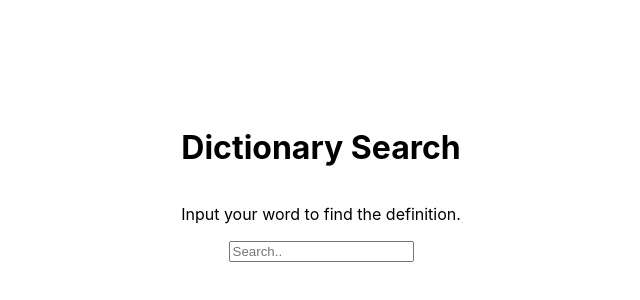
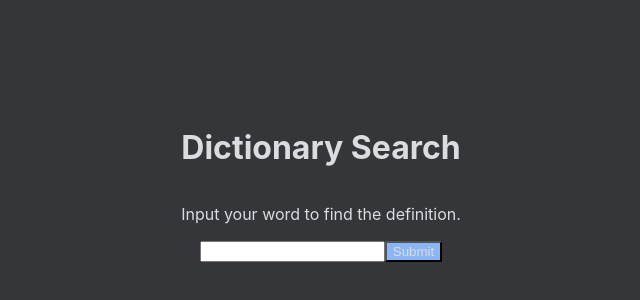
Before and after one commit to joncode1/dictionary, a Next.js app: page / in a window 1280 px wide. Shown: the part 216-516 px from the top of the page, without its empty margins (319-959 px from the left). Built offline with nearby package versions, Linux system fonts and the light colour scheme.

Commit message:
v1.2
added styling

```diff
--- a/pages/index.js
+++ b/pages/index.js
@@ -1,5 +1,5 @@
 import Head from 'next/head'
-import styles from '../styles/Home.module.css'
+import styles from '../styles/index.module.css'
 
 export default function Home() {
   return (
@@ -11,9 +11,12 @@ export default function Home() {
         <h1>Dictionary Search</h1>
         <p>Input your word to find the definition.</p>
 
-        <div className="topnav">
-            <input type="text" placeholder="Search.."/>
-        </div>
+        <form>
+            <label>
+                <input type="text" name="word" />
+            </label>
+            <input className={styles.inputcolor} type="submit" value="Submit" />
+        </form>
     </div>
   )
 }
--- a/styles/globals.css
+++ b/styles/globals.css
@@ -4,13 +4,16 @@ body {
   margin: 0;
   font-family: -apple-system, BlinkMacSystemFont, Segoe UI, Roboto, Oxygen,
     Ubuntu, Cantarell, Fira Sans, Droid Sans, Helvetica Neue, sans-serif;
+  background-color: #35363A;
 }
 
 a {
   color: inherit;
   text-decoration: none;
+  color: #DADCE0;
 }
 
 * {
   box-sizing: border-box;
+  color: #DADCE0;
 }
--- a/styles/Home.module.css
+++ b/styles/index.module.css
@@ -5,6 +5,10 @@
   flex-direction: column;
   justify-content: center;
   align-items: center;
+}
+
+.inputcolor {
+  background-color: #8AB5F7;
 }
 
 .main {
```
Also changed, not shown: pages/about.js (added, +15 -0 lines).
